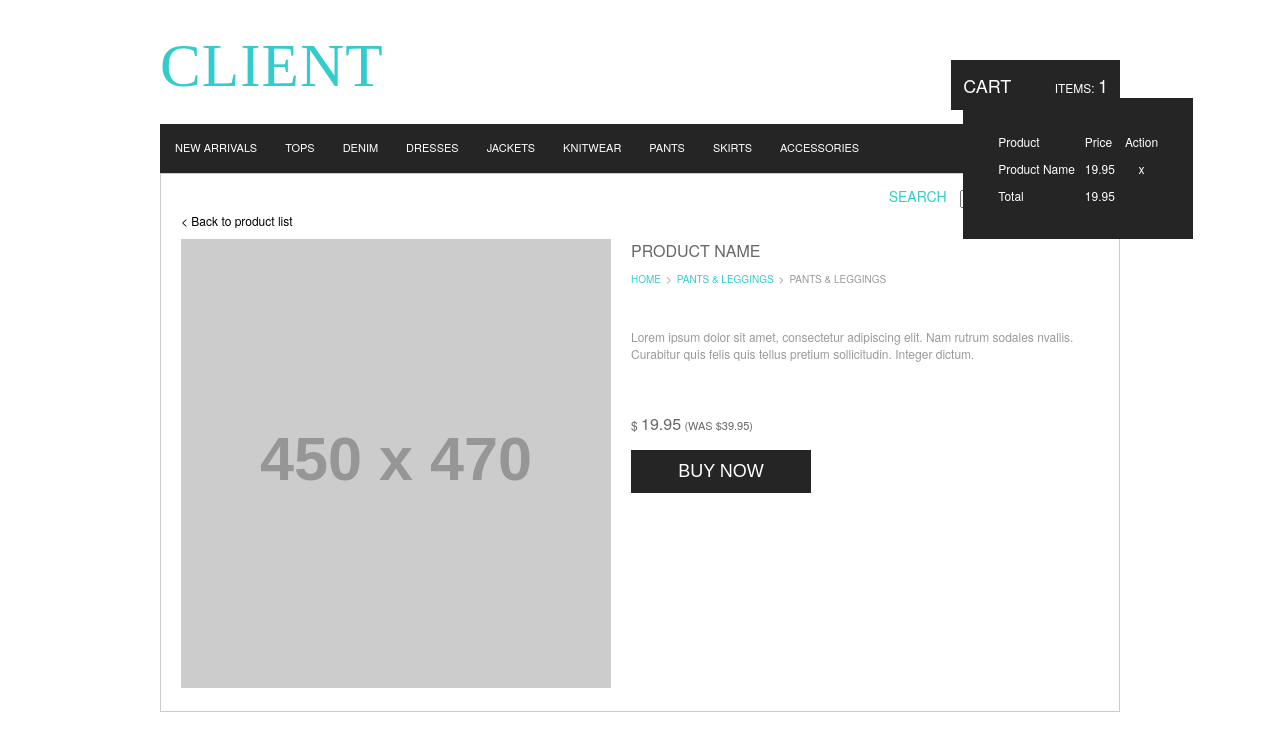
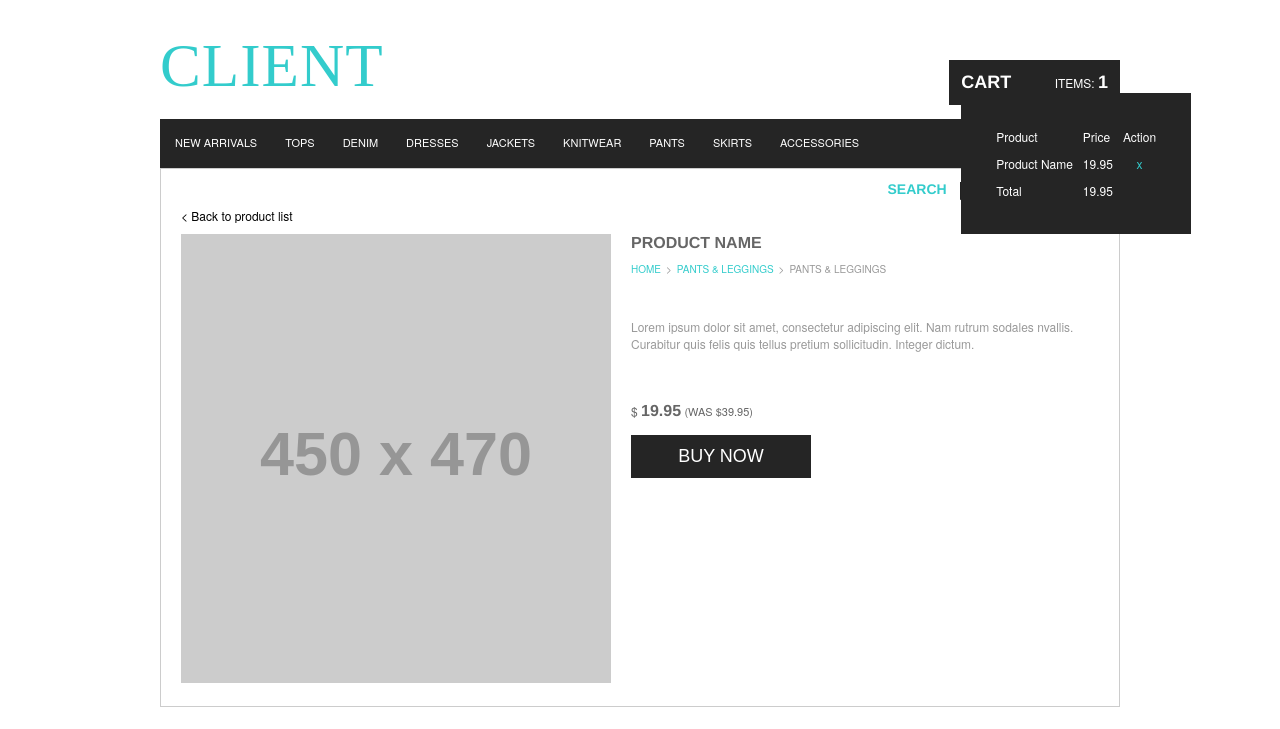
Before and after one commit to viperfx07/amblique, a website: page index.html in a window 1280 px wide. Both pictures are taken after a click on the element "CART". Shown: the top 729 px of the page. Drawn offline with nearby package versions, Linux system fonts and the light colour scheme; files that its build step writes are made by us from their sources; placeholder pictures from the web are drawn by us; files whose address does not match are found by name.

Commit message:
completed all the tasks

```diff
--- a/assets/css/style.css
+++ b/assets/css/style.css
@@ -55,6 +55,7 @@ body{
 #cart_title, #item_count{
 	font-size: 18px;
 	cursor: pointer;
+	font-weight: bold;
 }
 
 #cart_items{
@@ -64,6 +65,10 @@ body{
 
 #items_title{
 	font-size:12px;
+}
+
+a.cart-action, a.cart-action:hover, a.cart-action:active, a.cart-action:visited{
+	color:#33cccc;
 }
 
 /* Search */
@@ -80,13 +85,14 @@ nav .search{
 	font-size:14px;
 	margin-top:5px;
 	display:inline-block;
+	font-weight: bold
 }
 
 #txt_search{
 	margin-top:0px;
 	color: #999999;
 	font-size:11px;
-	background-image: url('../img/magnifier.png') no-repeat;
+	background: #fff url(../img/magnifier.png) no-repeat scroll right center;
 }
 
 #back_button{
@@ -151,6 +157,7 @@ a, a:hover, a:active, a:visited{
 	font-size:16px;
 	color: #666666;
 	margin-bottom:10px;
+	font-weight: bold;
 }
 
 #product{
@@ -195,6 +202,7 @@ a, a:hover, a:active, a:visited{
 	margin-top:0;
 	font-size:16px;
 	display:inline-block;
+	font-weight: bold;
 }
 
 .price .old_price{
--- a/assets/js/script.js
+++ b/assets/js/script.js
@@ -1,5 +1,6 @@
 //when document ready
 $(function() {
+
     //template item
     var templateItem = {
         product_name: 'Product Name',
@@ -9,18 +10,19 @@ $(function() {
     //cart object
     var cart = {
         items: [],
+
+        //add item to cart
         addItem: function(item) {
             this.items.push(item);
         },
 
-        removeItem: function(index){
-        	if(index>-1){
-        		this.items.splice(index,1);
+        //remove item from cart
+        removeItem: function(index) {
+            if (index > -1) {
+                this.items.splice(index, 1);
             }
         },
-        renderItemsInPopup: function(){
-        	var cartPopup = txt
-        },
+        //show how many items
         showItemsCount: function() {
             //show how many items in the cart
             var itemCount = $("#item_count");
@@ -28,6 +30,7 @@ $(function() {
                 itemCount.html(cart.items.length);
             }
         },
+        //get total price of item in cart
         getTotalPrice: function() {
             var total = 0;
             for (var i = this.items.length - 1; i >= 0; i--) {
@@ -35,8 +38,10 @@ $(function() {
             };
             return total.toFixed(2); //return two decimal points
         },
-
-       	showPopupTable: function(){
+        //show the popup table
+        insertPopupTable: function() {
+            var cart_popup = $('#cart_popup');
+            if(cart_popup){
               var popupHtml = "<table>";
 
               //heading
@@ -44,16 +49,19 @@ $(function() {
 
               //items
               for (var i = this.items.length - 1; i >= 0; i--) {
-                popupHtml += "<tr><td>" + this.items[i].product_name + "</td><td class='text-right'>" + this.items[i].price + "</td><td class='text-center'>" + "<a href='#' data-delete-item='" + i + "'>x</a>" + "</td>";
+                  popupHtml += "<tr><td>" + this.items[i].product_name + "</td><td class='text-right'>" + this.items[i].price + "</td><td class='text-center'>" + "<a href='#' class='cart-action' data-delete-item='" + i + "'>x</a>" + "</td>";
               };
 
               //total
               popupHtml += "<tr><td>Total</td><td class='text-right'>" + this.getTotalPrice() + "</td><td></td></tr>";
               popupHtml += "</table>";
               $(popupHtml).appendTo("#cart_popup");
+            }
         },
-
-       	removePopupTable: function(){
+        //remove the popup table from cart_popup
+        removePopupTable: function() {
+            var cart_popup_table = $('#cart_popup table');
+            if(cart_popup_table)
               $('#cart_popup table').remove();
         }
     };
@@ -81,7 +89,9 @@ $(function() {
     var btnBuyNow = $("#btn_buy");
     if (btnBuyNow) {
         btnBuyNow.click(function() {
+            //add item to cart
             cart.addItem(templateItem);
+            //update the item count
             cart.showItemsCount();
         });
     }
@@ -91,22 +101,26 @@ $(function() {
     if (cartSection) {
         cartSection.mouseover(function(e) {
             e.stopPropagation();
-            if($("table",cartSection).length==0)
-            {
-            	cart.showPopupTable();
+            if ($("table", cartSection).length == 0) {
+                //insert popup table into cart popup
+                cart.insertPopupTable();
+                //show the popup element
                 $("#cart_popup").show();
             }
         })
     }
 
-    $("#cart_popup").mouseleave(function(e){
+    /* Event when mouse out/leave from the popup */
+    $("#cart_popup").mouseleave(function(e) {
         e.stopPropagation();
+        //insert popup table into cart popup
         cart.removePopupTable();
+        //hide the cart popup
         $("#cart_popup").hide();
     })
 
     //event for a with data-delete-item
-   	$("#cart_popup").on("click", "a[data-delete-item]",function(){
+    $("#cart_popup").on("click", "a[data-delete-item]", function() {
         var itemIndexToBeDeleted = $(this).data('delete-item');
         //remove item from the array
         cart.removeItem(itemIndexToBeDeleted);
@@ -116,7 +130,7 @@ $(function() {
 
         //refresh table
         cart.removePopupTable();
-   		cart.showPopupTable();
+        cart.insertPopupTable();
 
     })
 });
```
Also changed, not shown: assets/css/all.min.css, assets/js/all.min.js. Lines whose indentation alone changed are shown as unchanged.
